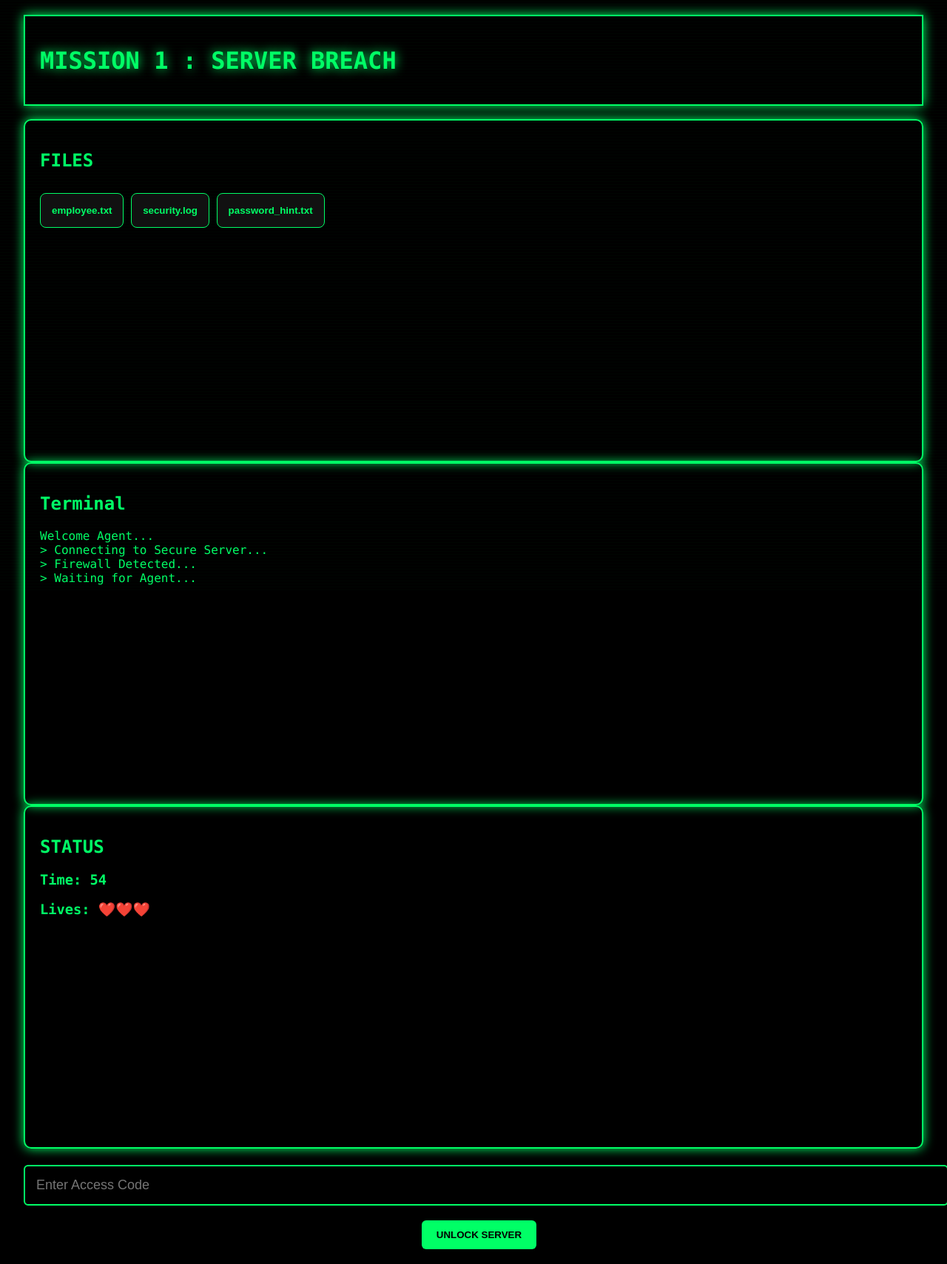
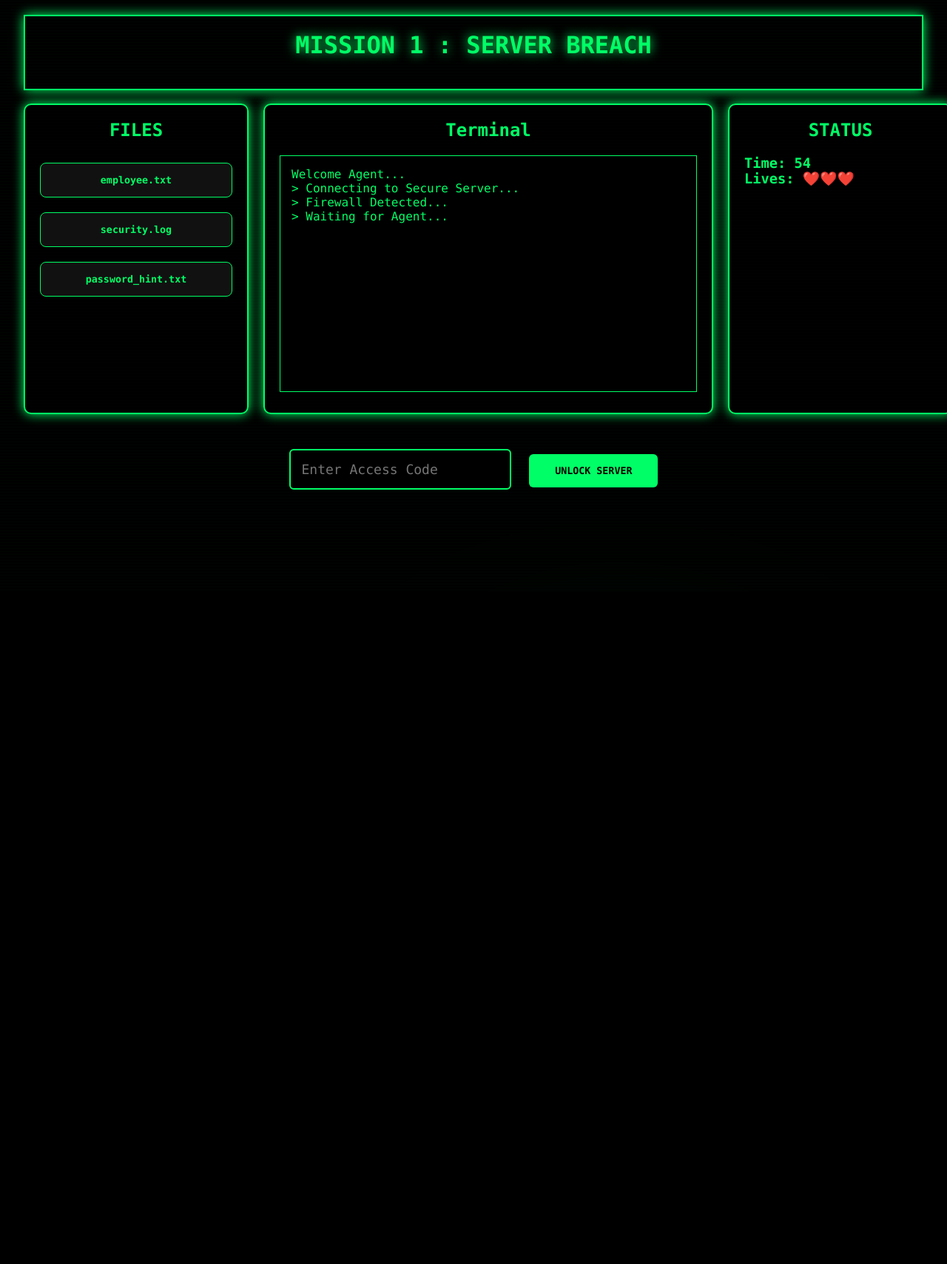
Before and after one commit to AnuNarendra101/CyberEscape0.1, a Flask app: page /mission in a window 1280 px wide. Shown: the whole page at 74% size. After the commit the page ends 662 px from the top, so only its background shows below. Run offline with Flask 3, Linux system fonts and the light colour scheme.

Commit message:
Update mission.css

````diff
--- a/static/mission.css
+++ b/static/mission.css
@@ -1,222 +1,144 @@
-\*{
-margin:0;
-padding:0;
-box-sizing\:border-box;
-font-family\:Consolas, monospace;
+* {
+    margin: 0;
+    padding: 0;
+    box-sizing: border-box;
+    font-family: Consolas, monospace;
 }
 
-body{
-background:#000;
-color:#00ff66;
-font-family\:Consolas,monospace;
-overflow\:hidden;
-position\:relative;
+body {
+    background: #000;
+    color: #00ff66;
+    font-family: Consolas, monospace;
+    overflow: hidden;
+    position: relative;
 }
 
-/\* Matrix Background \*/
-\#matrix{
-position\:fixed;
-width:100%;
-height:100%;
-top:0;
-left:0;
-z-index:-1;
+/* Matrix Background */
+#matrix {
+    position: fixed;
+    width: 100%;
+    height: 100%;
+    top: 0;
+    left: 0;
+    z-index: -1;
 }
 
-.game{
-width:95%;
-margin:20px auto;
+.game {
+    width: 95%;
+    margin: 20px auto;
 }
 
-.header{
-text-align\:center;
-padding:20px;
-border:2px solid #00ff66;
-box-shadow:0 0 15px #00ff66;
-margin-bottom:20px;
+.header {
+    text-align: center;
+    padding: 20px;
+    border: 2px solid #00ff66;
+    box-shadow: 0 0 15px #00ff66;
+    margin-bottom: 20px;
 }
 
-.header h1{
-color:#00ff66;
-text-shadow:0 0 15px #00ff66;
+.header h1 {
+    color: #00ff66;
+    text-shadow: 0 0 15px #00ff66;
 }
 
-.main{
-display\:grid;
-grid-template-columns:25% 50% 25%;
-gap:20px;
+.main {
+    display: grid;
+    grid-template-columns: 25% 50% 25%;
+    gap: 20px;
 }
 
 .left-panel,
 .center-panel,
-.right-panel{
-
-```
-background:rgba(0,0,0,.8);
-
-border:2px solid #00ff66;
-
-border-radius:10px;
-
-padding:20px;
-
-box-shadow:0 0 15px #00ff66;
-
-min-height:420px;
-```
-
+.right-panel {
+    background: rgba(0, 0, 0, .8);
+    border: 2px solid #00ff66;
+    border-radius: 10px;
+    padding: 20px;
+    box-shadow: 0 0 15px #00ff66;
+    min-height: 420px;
 }
 
 .left-panel h2,
 .center-panel h2,
-.right-panel h2{
-
-```
-text-align:center;
-
-margin-bottom:20px;
-```
-
+.right-panel h2 {
+    text-align: center;
+    margin-bottom: 20px;
 }
 
-.left-panel button{
-
-```
-width:100%;
-
-margin:10px 0;
-
-padding:15px;
-
-background:#111;
-
-color:#00ff66;
-
-border:1px solid #00ff66;
-
-cursor:pointer;
-
-transition:.3s;
-```
-
+.left-panel button {
+    width: 100%;
+    margin: 10px 0;
+    padding: 15px;
+    background: #111;
+    color: #00ff66;
+    border: 1px solid #00ff66;
+    cursor: pointer;
+    transition: .3s;
 }
 
-.left-panel button\:hover{
-
-```
-background:#00ff66;
-
-color:black;
-```
-
+.left-panel button:hover {
+    background: #00ff66;
+    color: black;
 }
 
-\#terminal{
-
-```
-height:320px;
-
-overflow:auto;
-
-background:black;
-
-color:#00ff66;
-
-padding:15px;
-
-border:1px solid #00ff66;
-```
-
+#terminal {
+    height: 320px;
+    overflow: auto;
+    background: black;
+    color: #00ff66;
+    padding: 15px;
+    border: 1px solid #00ff66;
 }
 
-.bottom{
-
-```
-margin-top:25px;
-
-text-align:center;
-```
-
+.bottom {
+    margin-top: 25px;
+    text-align: center;
 }
 
-.bottom input{
-
-```
-width:300px;
-
-padding:15px;
-
-background:black;
-
-color:#00ff66;
-
-border:2px solid #00ff66;
-
-border-radius:6px;
-
-font-size:18px;
-```
-
+.bottom input {
+    width: 300px;
+    padding: 15px;
+    background: black;
+    color: #00ff66;
+    border: 2px solid #00ff66;
+    border-radius: 6px;
+    font-size: 18px;
 }
 
-.bottom button{
-
-```
-padding:15px 35px;
-
-margin-left:15px;
-
-background:#00ff66;
-
-color:black;
-
-border:none;
-
-font-weight:bold;
-
-cursor:pointer;
-
-border-radius:6px;
-
-transition:.3s;
-```
-
+.bottom button {
+    padding: 15px 35px;
+    margin-left: 15px;
+    background: #00ff66;
+    color: black;
+    border: none;
+    font-weight: bold;
+    cursor: pointer;
+    border-radius: 6px;
+    transition: .3s;
 }
 
-.bottom button\:hover{
-
-```
-transform:scale(1.05);
-
-box-shadow:0 0 20px #00ff66;
-```
-
+.bottom button:hover {
+    transform: scale(1.05);
+    box-shadow: 0 0 20px #00ff66;
 }
 
-/\* Floating Animation \*/
-
+/* Floating Animation */
 .left-panel,
 .center-panel,
-.right-panel{
-
-```
-animation: floatBox 3s ease-in-out infinite;
-```
-
+.right-panel {
+    animation: floatBox 3s ease-in-out infinite;
 }
 
-@keyframes floatBox{
+@keyframes floatBox {
+    0% {
+        transform: translateY(0);
+    }
 
-0%{
-transform\:translateY(0);
+    50% {
+        transform: translateY(-6px);
+    }
+
+    100% {
+        transform: translateY(0);
+    }
 }
-
-50%{
-transform\:translateY(-6px);
-}
-
-100%{
-transform\:translateY(0);
-}
-
-} change the background into red matrixes rain drop
````
